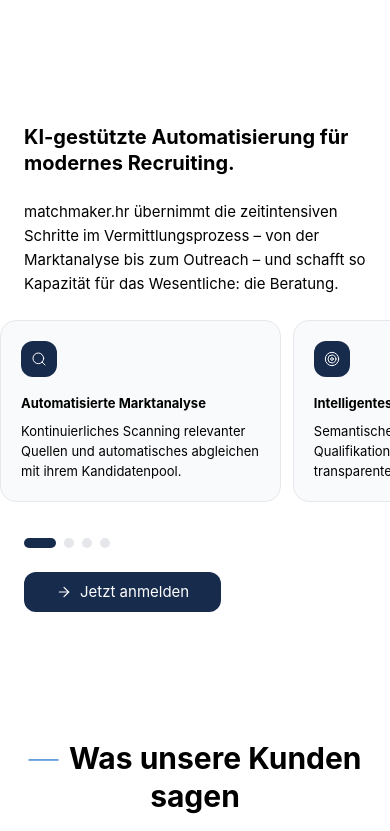
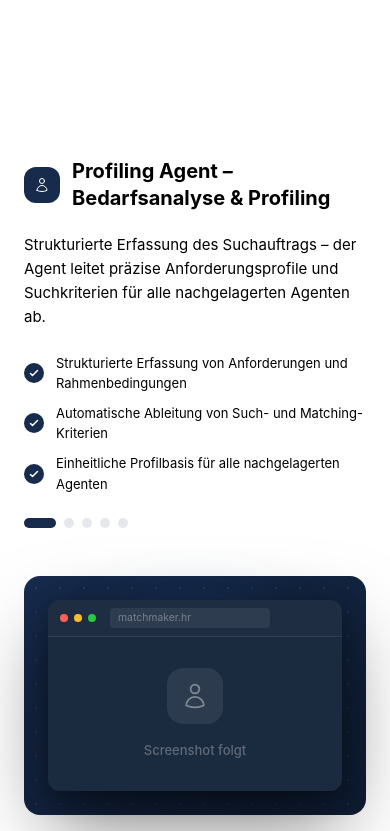
Before and after one commit to c-odenk/matchmaker-ui, a Vue app: page /#/ in a window 390 px wide. Shown: the part 1483-2314 px from the top of the page. Built offline with nearby package versions, Linux system fonts and the light colour scheme.

Commit message:
Fehler behoben

```diff
--- a/src/components/landing/V3/Landing-Product-V3.vue
+++ b/src/components/landing/V3/Landing-Product-V3.vue
@@ -1,227 +1,316 @@
 <template>
-  <section class="py-20 md:py-28 lg:pt-44 lg:pb-36 bg-white">
+  <section class="py-20 md:py-28 lg:py-20 bg-white overflow-hidden">
     <div class="mx-auto max-w-container-lg 2xl:max-w-container px-container-h">
+      <div class="flex flex-col lg:flex-row items-start gap-12 lg:gap-16">
 
-      <!-- Mobile: stacked layout with horizontal scroll cards -->
-      <div class="flex flex-col sm:hidden gap-6">
-        <!-- 1. Überschrift -->
-        <h2 class="text-h3-sm text-black">
-          KI-gestützte Automatisierung für modernes Recruiting.
-        </h2>
-        <!-- 2. Text -->
-        <p class="text-p-sm text-black">
-          matchmaker.hr übernimmt die zeitintensiven Schritte im Vermittlungsprozess – von der Marktanalyse bis zum Outreach – und schafft so Kapazität für das Wesentliche: die Beratung.
-        </p>
-        <!-- 3. Horizontal Scroll Cards -->
-        <div class="-mx-container-h">
-          <div
-            ref="scrollContainer"
-            class="benefits-scroll flex flex-row gap-3 overflow-x-auto px-container-h pb-3 snap-x snap-mandatory"
-            @scroll="onScroll"
-          >
-            <div
-              v-for="(benefit, index) in benefits"
-              :key="benefit.title"
-              :ref="el => { if (el) cardRefs[index] = el }"
-              class="flex flex-col gap-4 bg-gray-50 border border-gray-200 rounded-2xl p-5 snap-start shrink-0 w-[72vw]"
-            >
-              <div class="w-9 h-9 flex items-center justify-center rounded-xl bg-blue text-white">
-                <component :is="benefit.icon" class="w-4 h-4" :stroke-width="1.5" />
+        <!-- Left: Text -->
+        <div class="lg:w-1/2 flex flex-col gap-6 justify-center">
+          <div class="overflow-hidden min-h-[280px] lg:min-h-[320px]">
+            <div :key="currentIndex" class="flex flex-col gap-5">
+
+              <!-- Title with inline icon -->
+              <div class="flex items-center gap-3">
+                <div class="flex-shrink-0 w-9 h-9 flex items-center justify-center rounded-xl bg-blue text-white transition-colors duration-300">
+                  <svg class="w-4 h-4" fill="none" stroke="currentColor" stroke-width="1.5" viewBox="0 0 24 24">
+                    <path stroke-linecap="round" stroke-linejoin="round" :d="currentFeature.icon"/>
+                  </svg>
+                </div>
+                <h3 class="text-h3-sm md:text-h3-md lg:text-h3-lg 2xl:text-h3-2xl text-black leading-snug">
+                  {{ currentFeature.title }}
+                </h3>
               </div>
-              <div>
-                <h3 class="text-p-small-sm font-bold text-black mb-2">
-                  {{ benefit.title }}
-                </h3>
-                <p class="text-p-small-sm text-black">
-                  {{ benefit.solution }}
-                </p>
-              </div>
+
+              <p class="text-p-sm md:text-p-md lg:text-p-lg 2xl:text-p-2xl text-black">
+                {{ currentFeature.description }}
+              </p>
+
+              <ul class="flex flex-col gap-2.5 mt-1">
+                <li
+                  v-for="point in currentFeature.points"
+                  :key="point"
+                  class="flex items-center gap-3 text-p-small-sm md:text-p-small-md lg:text-p-small-lg 2xl:text-p-small-2xl text-black"
+                >
+                  <div class="flex-shrink-0 w-5 h-5 rounded-full bg-blue flex items-center justify-center">
+                    <svg class="w-3 h-3 text-white" fill="none" stroke="currentColor" stroke-width="3" viewBox="0 0 24 24">
+                      <path stroke-linecap="round" stroke-linejoin="round" d="M5 13l4 4L19 7"/>
+                    </svg>
+                  </div>
+                  {{ point }}
+                </li>
+              </ul>
             </div>
           </div>
-        </div>
-        <!-- Scroll Dots -->
-        <div class="flex items-center gap-2">
-          <button
-            v-for="(benefit, index) in benefits"
-            :key="index"
-            @click="scrollToCard(index)"
-            class="transition-all duration-500 rounded-full"
-            :class="activeCardIndex === index
-              ? 'w-8 h-2.5 bg-blue'
-              : 'w-2.5 h-2.5 bg-gray-200'"
-          />
-        </div>
-        <!-- 4. Button -->
-        <div class="self-start">
-          <ButtonPrimary href="#" :icon="ArrowRight">
-            Jetzt anmelden
-          </ButtonPrimary>
-        </div>
-      </div>
 
-      <!-- Tablet: stacked layout with 2x2 grid -->
-      <div class="hidden sm:flex lg:hidden flex-col gap-6">
-        <!-- 1. Überschrift -->
-        <h2 class="text-h3-sm md:text-h3-md text-black">
-          KI-gestützte Automatisierung für modernes Recruiting.
-        </h2>
-        <!-- 2. Text -->
-        <p class="text-p-sm md:text-p-md text-black">
-          matchmaker.hr übernimmt die zeitintensiven Schritte im Vermittlungsprozess – von der Marktanalyse bis zum Outreach – und schafft so Kapazität für das Wesentliche: die Beratung.
-        </p>
-        <!-- 3. Feature Grid -->
-        <div class="grid grid-cols-2 gap-4">
-          <div
-            v-for="benefit in benefits"
-            :key="benefit.title"
-            class="flex flex-col gap-4 bg-gray-50 border border-gray-200 rounded-2xl p-6"
-          >
-            <div class="w-9 h-9 flex items-center justify-center rounded-xl bg-blue text-white">
-              <component :is="benefit.icon" class="w-4 h-4" :stroke-width="1.5" />
-            </div>
-            <div>
-              <h3 class="text-p-small-sm md:text-p-small-md font-bold text-black mb-2">
-                {{ benefit.title }}
-              </h3>
-              <p class="text-p-small-sm md:text-p-small-md text-black">
-                {{ benefit.solution }}
-              </p>
-            </div>
+          <!-- Dots -->
+          <div class="flex items-center gap-2">
+            <button
+              v-for="(feature, index) in features"
+              :key="index"
+              @click="goTo(index)"
+              class="transition-all duration-500 rounded-full"
+              :class="currentIndex === index
+                ? 'w-8 h-2.5 bg-blue'
+                : 'w-2.5 h-2.5 bg-gray-200 hover:bg-gray-300'"
+            />
           </div>
         </div>
-        <!-- 4. Button -->
-        <div class="self-start">
-          <ButtonPrimary href="#" :icon="ArrowRight">
-            Jetzt anmelden
-          </ButtonPrimary>
-        </div>
-      </div>
 
-      <!-- Desktop (lg+): side-by-side layout -->
-      <div class="hidden lg:flex flex-row gap-16 items-center">
-        <!-- Left: 2x2 Feature Grid -->
-        <div class="lg:w-1/2 grid grid-cols-2 gap-4">
+        <!-- Right: Screenshot Panel -->
+        <div class="lg:w-1/2 w-full">
           <div
-            v-for="benefit in benefits"
-            :key="benefit.title"
-            class="flex flex-col gap-4 bg-gray-50 border border-gray-200 rounded-2xl p-4"
+            class="relative w-full rounded-2xl p-6 md:p-8"
+            style="background: linear-gradient(135deg, #172b4d 0%, #0f1e35 100%);"
           >
-            <div class="w-9 h-9 flex items-center justify-center rounded-xl bg-blue text-white">
-              <component :is="benefit.icon" class="w-4 h-4" :stroke-width="1.5" />
-            </div>
-            <div>
-              <h3 class="text-p-small-lg 2xl:text-p-small-2xl font-bold text-black mb-2">
-                {{ benefit.title }}
-              </h3>
-              <p class="text-p-small-lg 2xl:text-p-small-2xl text-black">
-                {{ benefit.solution }}
-              </p>
-            </div>
+
+            <!-- Dezente Dot-Pattern Textur -->
+            <div
+              class="pointer-events-none absolute inset-0 rounded-2xl opacity-20"
+              style="background-image: radial-gradient(circle, rgba(255,255,255,0.35) 1px, transparent 1px); background-size: 24px 24px;"
+            ></div>
+
+            <!-- Leuchtender Blur im Hintergrund -->
+            <div
+              class="pointer-events-none absolute rounded-full"
+              style="width: 60%; height: 40%; top: 10%; left: 20%; background: radial-gradient(ellipse, rgba(41,118,214,0.35) 0%, transparent 70%); filter: blur(32px);"
+            ></div>
+
+            <!-- Browser-Chrome Mockup -->
+            <transition name="fade-right" mode="out-in">
+              <div
+                :key="currentIndex"
+                class="relative w-full rounded-xl overflow-hidden"
+                style="box-shadow: 0 32px 80px rgba(0,0,0,0.5), 0 8px 24px rgba(0,0,0,0.3);"
+              >
+
+                <!-- Browser Topbar -->
+                <div
+                  class="flex items-center gap-1.5 px-3 py-2"
+                  style="background: #1e2d42; border-bottom: 1px solid rgba(255,255,255,0.08);"
+                >
+                  <div class="w-2 h-2 rounded-full" style="background: #ff5f57;"></div>
+                  <div class="w-2 h-2 rounded-full" style="background: #febc2e;"></div>
+                  <div class="w-2 h-2 rounded-full" style="background: #28c840;"></div>
+                  <div
+                    class="ml-2 flex-1 rounded px-2 py-0.5 text-xs"
+                    style="background: rgba(255,255,255,0.07); color: rgba(255,255,255,0.35); max-width: 160px; font-size: 0.65rem;"
+                  >
+                    matchmaker.hr
+                  </div>
+                </div>
+
+                <!-- Screenshot -->
+                <div v-if="currentImage">
+                  <div
+                    class="relative group cursor-zoom-in overflow-hidden"
+                    @click="openLightbox(currentImage, currentFeature.title)"
+                  >
+                    <img
+                      :src="currentImage"
+                      :alt="currentFeature.title"
+                      class="w-full h-auto block transition-transform duration-500 group-hover:scale-[1.02]"
+                    />
+                    <div class="absolute inset-0 bg-blue/0 group-hover:bg-blue/10 transition-colors duration-300 flex items-center justify-center">
+                      <div class="opacity-0 group-hover:opacity-100 transition-opacity duration-300 bg-white/90 backdrop-blur-sm rounded-xl px-4 py-2 flex items-center gap-2 shadow-lg">
+                        <svg class="w-4 h-4 text-deep-blue" fill="none" stroke="currentColor" stroke-width="2" viewBox="0 0 24 24">
+                          <path stroke-linecap="round" stroke-linejoin="round" d="M21 21l-5.197-5.197m0 0A7.5 7.5 0 105.196 15.803a7.5 7.5 0 0010.607 0zM10.5 7.5v6m3-3h-6"/>
+                        </svg>
+                        <span class="text-p-small-sm md:text-p-small-md lg:text-p-small-lg 2xl:text-p-small-2xl font-medium text-deep-blue">Vergrößern</span>
+                      </div>
+                    </div>
+                  </div>
+                </div>
+
+                <!-- Placeholder -->
+                <div
+                  v-else
+                  class="flex flex-col items-center justify-center gap-4"
+                  style="aspect-ratio: 1512/795; background: #1a2a3f;"
+                >
+                  <div class="w-14 h-14 rounded-2xl flex items-center justify-center" style="background: rgba(255,255,255,0.08);">
+                    <svg class="w-7 h-7" style="color: rgba(255,255,255,0.4);" fill="none" stroke="currentColor" stroke-width="1.5" viewBox="0 0 24 24">
+                      <path stroke-linecap="round" stroke-linejoin="round" :d="currentFeature.icon"/>
+                    </svg>
+                  </div>
+                  <p class="text-p-small-sm md:text-p-small-md lg:text-p-small-lg 2xl:text-p-small-2xl font-medium" style="color: rgba(255,255,255,0.3);">Screenshot folgt</p>
+                </div>
+
+              </div>
+            </transition>
+
           </div>
         </div>
-        <!-- Right: Header text -->
-        <div class="lg:w-1/2 flex flex-col gap-6">
-          <h2 class="text-h3-lg 2xl:text-h3-2xl text-black">
-            KI-gestützte Automatisierung für modernes Recruiting.
-          </h2>
-          <p class="text-p-lg 2xl:text-p-2xl text-black">
-            matchmaker.hr übernimmt die zeitintensiven Schritte im Vermittlungsprozess – von der Marktanalyse bis zum Outreach – und schafft so Kapazität für das Wesentliche: die Beratung.
-          </p>
-          <div class="self-start">
-            <ButtonPrimary href="#" :icon="ArrowRight">
-              Jetzt anmelden
-            </ButtonPrimary>
+
+      </div>
+    </div>
+
+    <!-- Lightbox -->
+    <transition name="lightbox">
+      <div
+        v-if="lightbox.open"
+        class="fixed inset-0 z-50 flex items-center justify-center p-4 md:p-8"
+        @click.self="closeLightbox"
+      >
+        <div class="absolute inset-0 bg-black/80 backdrop-blur-sm" @click="closeLightbox"></div>
+        <div class="relative z-10 max-w-6xl w-full max-h-[90vh] flex flex-col gap-3">
+          <div class="flex items-center justify-between px-1">
+            <span class="text-p-small-sm md:text-p-small-md lg:text-p-small-lg 2xl:text-p-small-2xl text-white/60">{{ lightbox.title }}</span>
+            <button
+              @click="closeLightbox"
+              class="w-9 h-9 rounded-xl bg-white/10 hover:bg-white/20 flex items-center justify-center transition-colors duration-200"
+            >
+              <svg class="w-4 h-4 text-white" fill="none" stroke="currentColor" stroke-width="2" viewBox="0 0 24 24">
+                <path stroke-linecap="round" stroke-linejoin="round" d="M6 18L18 6M6 6l12 12"/>
+              </svg>
+            </button>
+          </div>
+          <div class="overflow-hidden rounded-2xl shadow-2xl bg-white border border-black">
+            <img
+              :src="lightbox.src"
+              :alt="lightbox.title"
+              class="w-full h-auto max-h-[80vh] object-contain"
+            />
           </div>
         </div>
       </div>
+    </transition>
 
-    </div>
   </section>
 </template>
 
 <script>
-import { Search, Zap, Target, ShieldCheck, ArrowRight } from 'lucide-vue-next'
-import ButtonPrimary from '@/components/common/ButtonPrimary.vue'
+import imgSuchkriterien from '@/assets/Suchkriterien-Mockup.png'
+import imgNachrichten from '@/assets/Nachrichten-Mockup.png'
+
+const screenshots = {
+  'Suchkriterien-Mockup.png': imgSuchkriterien,
+  'Nachrichten-Mockup.png': imgNachrichten,
+}
 
 export default {
-  name: 'LandingBenefits',
-  components: {
-    Search,
-    Zap,
-    Target,
-    ShieldCheck,
-    ButtonPrimary
-  },
+  name: 'LandingProduct',
   data() {
     return {
-      ArrowRight,
-      activeCardIndex: 0,
-      cardRefs: [],
-      benefits: [
+      currentIndex: 0,
+      lightbox: {
+        open: false,
+        src: null,
+        title: ''
+      },
+      features: [
         {
-          title: 'Automatisierte Marktanalyse',
-          solution: 'Kontinuierliches Scanning relevanter Quellen und automatisches abgleichen mit ihrem Kandidatenpool.',
-          icon: Search
+          title: 'Profiling Agent – Bedarfsanalyse & Profiling',
+          description: 'Strukturierte Erfassung des Suchauftrags – der Agent leitet präzise Anforderungsprofile und Suchkriterien für alle nachgelagerten Agenten ab.',
+          points: [
+            'Strukturierte Erfassung von Anforderungen und Rahmenbedingungen',
+            'Automatische Ableitung von Such- und Matching-Kriterien',
+            'Einheitliche Profilbasis für alle nachgelagerten Agenten',
+          ],
+          color: '#172b4d',
+          icon: 'M15.75 6a3.75 3.75 0 11-7.5 0 3.75 3.75 0 017.5 0zM4.501 20.118a7.5 7.5 0 0114.998 0A17.933 17.933 0 0112 21.75c-2.676 0-5.216-.584-7.499-1.632z',
+          screenshot: null,
         },
         {
-          title: 'Intelligentes Matching',
-          solution: 'Semantisches Scoring auf Basis von Qualifikation und Erfahrung – mit transparenter Begründung.',
-          icon: Target
+          title: 'Market Agent – Vakanzidentifikation',
+          description: 'Kontinuierliches Scanning des Stellenmarkts – neue Vakanzen werden automatisch erfasst, aufbereitet und mit dem Kandidatenpool abgeglichen.',
+          points: [
+            'Kontinuierliches Scanning von Jobboards und Unternehmenswebsites',
+            'Automatischer Abgleich mit bestehenden Kandidatenprofilen',
+            'Vollständige Quellenhistorie für jede identifizierte Vakanz',
+          ],
+          color: '#172b4d',
+          icon: 'M21 21l-5.197-5.197m0 0A7.5 7.5 0 105.196 15.803a7.5 7.5 0 0010.607 0z',
+          screenshot: null,
         },
         {
-          title: 'Skalierbarer Outreach',
-          solution: 'Automatische Identifikation von Entscheidern und Erstellung versandfertiger Anschreiben.',
-          icon: Zap
+          title: 'Matching Agent – Intelligentes Scoring',
+          description: 'Semantisches Scoring auf Basis von Qualifikation, Karriereverlauf und implizitem Kontext – mit nachvollziehbarer Begründung je Empfehlung.',
+          points: [
+            'Semantisches Scoring auf Basis der Kandidaten-DNA',
+            'Nachvollziehbare KI-Begründung je Empfehlung',
+            'Priorisierte Shortlist auf Anforderung',
+          ],
+          color: '#172b4d',
+          icon: 'M3.75 6A2.25 2.25 0 016 3.75h2.25A2.25 2.25 0 0110.5 6v2.25a2.25 2.25 0 01-2.25 2.25H6a2.25 2.25 0 01-2.25-2.25V6zM3.75 15.75A2.25 2.25 0 016 13.5h2.25a2.25 2.25 0 012.25 2.25V18a2.25 2.25 0 01-2.25 2.25H6A2.25 2.25 0 013.75 18v-2.25zM13.5 6a2.25 2.25 0 012.25-2.25H18A2.25 2.25 0 0120.25 6v2.25A2.25 2.25 0 0118 10.5h-2.25a2.25 2.25 0 01-2.25-2.25V6zM13.5 15.75a2.25 2.25 0 012.25-2.25H18a2.25 2.25 0 012.25 2.25V18A2.25 2.25 0 0118 20.25h-2.25A2.25 2.25 0 0113.5 18v-2.25z',
+          screenshot: 'Suchkriterien-Mockup.png',
         },
         {
-          title: 'Volle Kontrolle behalten',
-          solution: 'Alle Aktionen durchlaufen einen menschlichen Freigabe-Schritt. Die KI bereitet vor – der Berater entscheidet.',
-          icon: ShieldCheck
+          title: 'Outreach Agent – Kontaktierung & Engagement',
+          description: 'Automatische Recherche des zuständigen Ansprechpartners, individualisiertes Anschreiben und Bereitstellung zur Freigabe – in Minuten statt Stunden.',
+          points: [
+            'Automatische Identifikation von Entscheidern via API',
+            'Hochgradig personalisierte Anschreiben je Kontakt',
+            'Freigabe per Klick – kein manueller Aufwand',
+          ],
+          color: '#172b4d',
+          icon: 'M6 12L3.269 3.126A59.768 59.768 0 0121.485 12 59.77 59.77 0 013.27 20.876L5.999 12zm0 0h7.5',
+          screenshot: 'Nachrichten-Mockup.png',
+        },
+        {
+          title: 'Human-in-the-Loop',
+          description: 'Alle Agenten arbeiten im Hintergrund – die finale Entscheidung liegt beim Berater. Jede Aktion durchläuft einen definierten menschlichen Freigabe-Schritt.',
+          points: [
+            'Kein automatischer Versand ohne Beratergenehmigung',
+            'Transparente Nachvollziehbarkeit jeder Entscheidung',
+            'Jederzeit steuerbar, konfigurierbar und anpassbar',
+          ],
+          color: '#10b981',
+          icon: 'M9 12.75L11.25 15 15 9.75m-3-7.036A11.959 11.959 0 013.598 6 11.99 11.99 0 003 9.749c0 5.592 3.824 10.29 9 11.623 5.176-1.332 9-6.03 9-11.622 0-1.31-.21-2.571-.598-3.751h-.152c-3.196 0-6.1-1.248-8.25-3.285z',
+          screenshot: null,
         }
       ]
     }
   },
-  mounted() {
-    this.cardRefs = []
+  computed: {
+    currentFeature() {
+      return this.features[this.currentIndex]
+    },
+    currentImage() {
+      const name = this.features[this.currentIndex].screenshot
+      return name ? screenshots[name] : null
+    }
   },
   methods: {
-    onScroll() {
-      const container = this.$refs.scrollContainer
-      if (!container) return
-      const containerLeft = container.getBoundingClientRect().left
-      let closest = 0
-      let minDistance = Infinity
-      this.cardRefs.forEach((card, index) => {
-        if (!card) return
-        const cardLeft = card.getBoundingClientRect().left - containerLeft
-        const distance = Math.abs(cardLeft)
-        if (distance < minDistance) {
-          minDistance = distance
-          closest = index
-        }
-      })
-      this.activeCardIndex = closest
+    goTo(index) {
+      this.currentIndex = index
     },
-    scrollToCard(index) {
-      const card = this.cardRefs[index]
-      const container = this.$refs.scrollContainer
-      if (!card || !container) return
-      const containerPadding = parseInt(getComputedStyle(container).paddingLeft)
-      container.scrollTo({
-        left: card.offsetLeft - containerPadding,
-        behavior: 'smooth'
-      })
+    openLightbox(src, title) {
+      this.lightbox = { open: true, src, title }
+      document.body.style.overflow = 'hidden'
+    },
+    closeLightbox() {
+      this.lightbox.open = false
+      document.body.style.overflow = ''
     }
   }
 }
 </script>
 
 <style scoped>
-.benefits-scroll {
-  scrollbar-width: none;
-  -ms-overflow-style: none;
+.fade-right-enter-active {
+  transition: opacity 0.5s cubic-bezier(0.25, 0.46, 0.45, 0.94),
+              transform 0.5s cubic-bezier(0.25, 0.46, 0.45, 0.94);
 }
-.benefits-scroll::-webkit-scrollbar {
-  display: none;
+.fade-right-leave-active {
+  transition: opacity 0.3s cubic-bezier(0.55, 0, 1, 0.45),
+              transform 0.3s cubic-bezier(0.55, 0, 1, 0.45);
+}
+.fade-right-enter-from {
+  opacity: 0;
+  transform: translateX(48px);
+}
+.fade-right-leave-to {
+  opacity: 0;
+  transform: translateX(-32px);
+}
+
+.lightbox-enter-active {
+  transition: opacity 0.25s ease;
+}
+.lightbox-leave-active {
+  transition: opacity 0.2s ease;
+}
+.lightbox-enter-from,
+.lightbox-leave-to {
+  opacity: 0;
 }
 </style>
```
Also changed, not shown: src/components/landing/V2/Landing-Benefits-V2.vue (+60 -7 lines).
